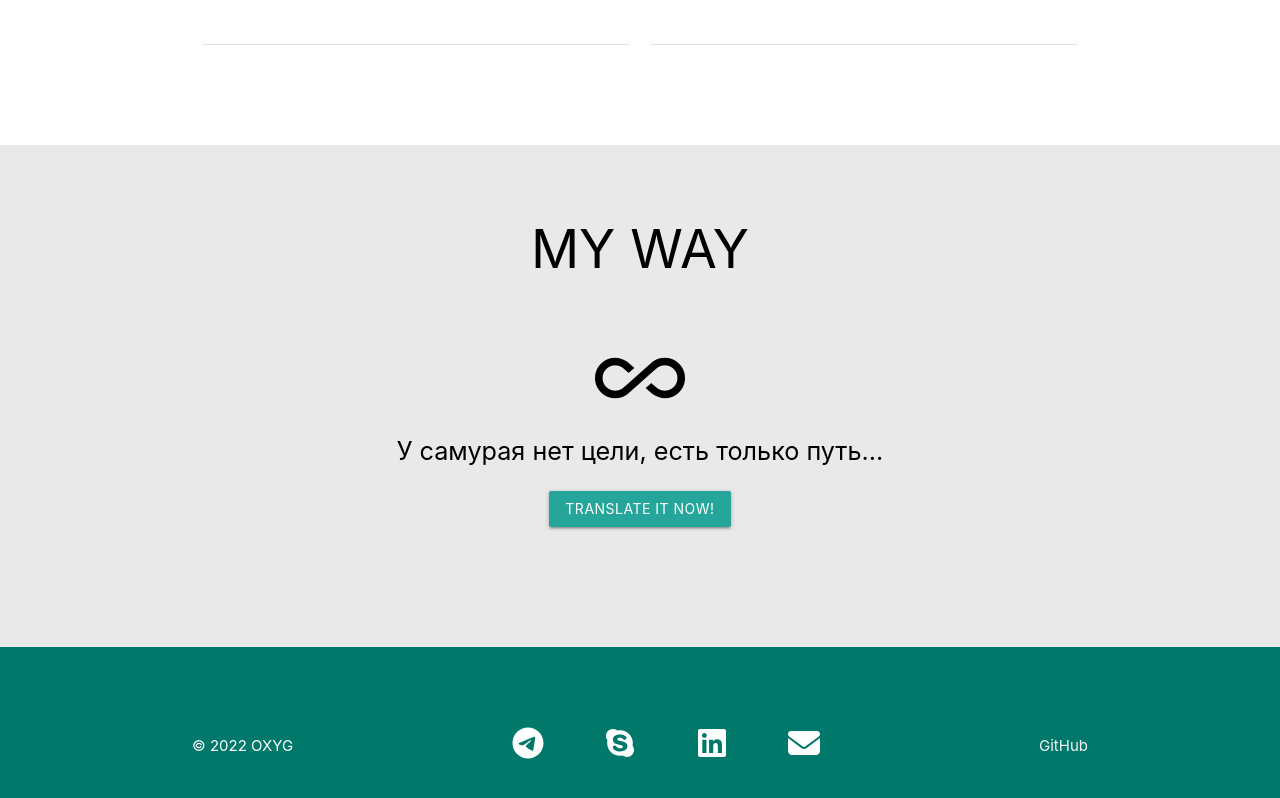
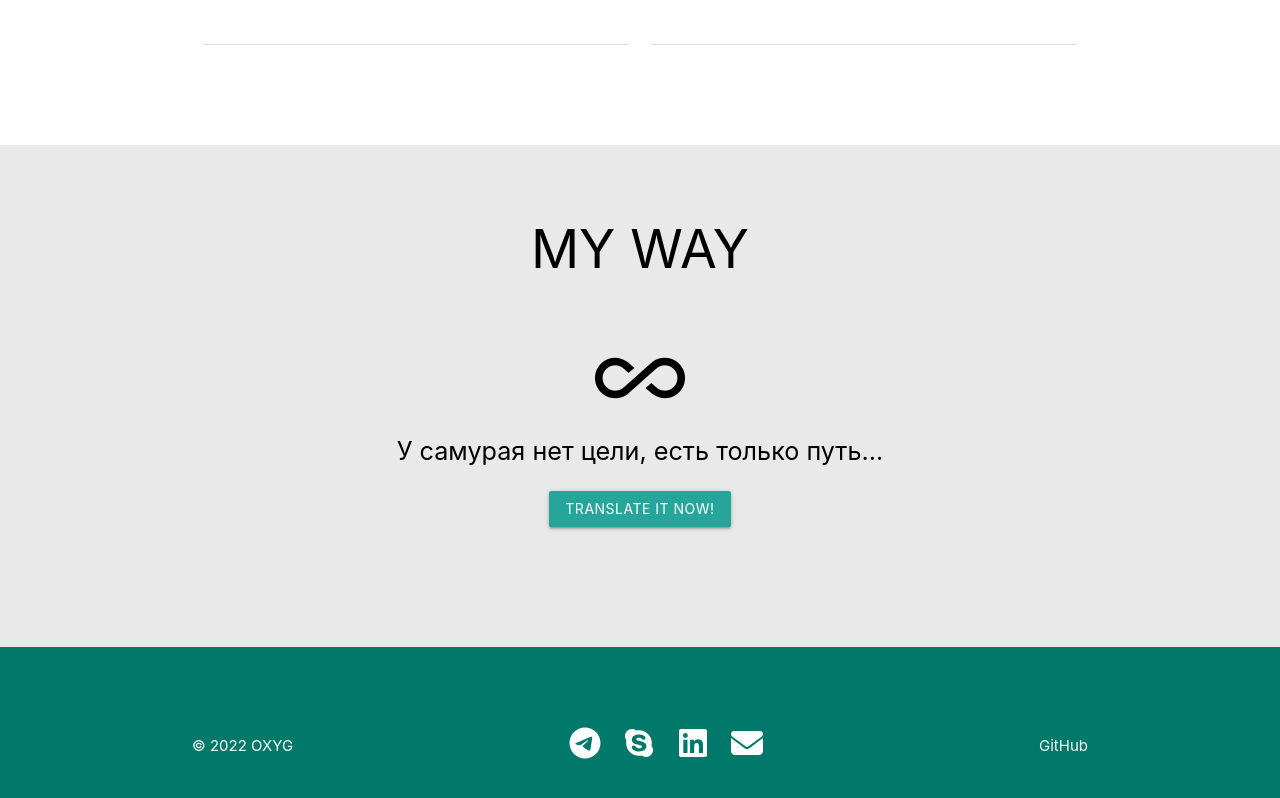
Before and after one commit to oxymc/portfolio, a React (Create React App) app: page / in a window 1280 px wide. Shown: the part 1858-2656 px from the top of the page. Built offline with nearby package versions, Linux system fonts and the light colour scheme.

Commit message:
fix styles

```diff
--- a/src/App.css
+++ b/src/App.css
@@ -53,7 +53,7 @@ img {
 }
 .contact .foFlex, footer .foFlex .foFlex {
   gap: 10px;
-  width: 100%;
+  width: max-content;
   max-width: 320px;
   justify-content: space-between;
   margin-top: 20px;
@@ -81,14 +81,13 @@ section {
 }
 h1, h2 {
   text-transform: uppercase;
+  white-space: nowrap;
   margin-bottom: 1em;
 }
 h4 {
   margin: 0;
 }
-#about h4 {
-  white-space: nowrap;
-}
+
 .btn {
   margin-top: 20px;
   margin-bottom: 20px;
@@ -96,6 +95,8 @@ h4 {
 footer .foFlex {
   align-items: center;
   gap: 15px;
+  justify-content: center;
+  flex-wrap: wrap;
 }
 footer img {
   filter: invert(100%);
```
